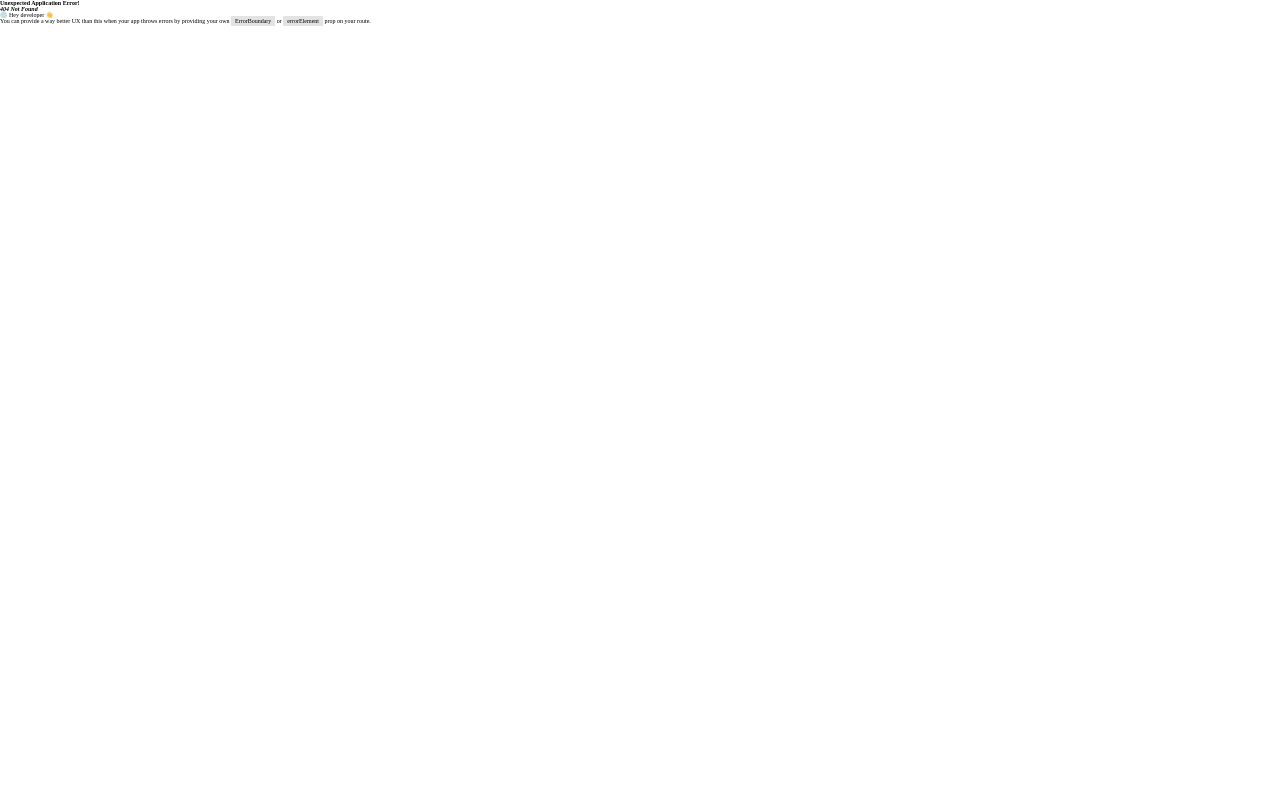
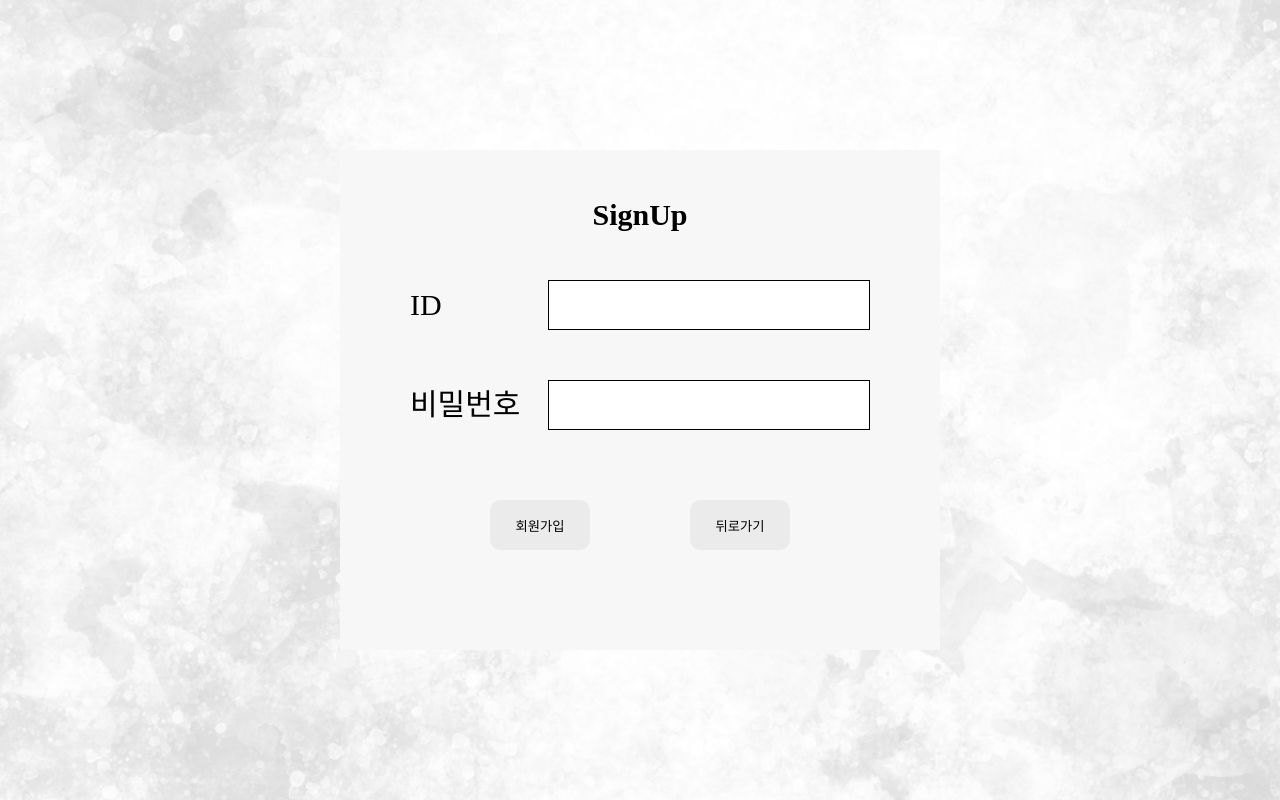
Before and after one commit to KIMGEONHWI/TodoList, a React (Vite) app in the folder todo-list/: page /Signup in a window 1280 px wide. Before the commit this address had no page. Built offline with nearby package versions, Linux system fonts and the light colour scheme; a web font is replaced by a local one.

Commit message:
feat: 회원가입 페이지 구현

```diff
--- a/todo-list/src/pages/Login.tsx
+++ b/todo-list/src/pages/Login.tsx
@@ -18,6 +18,10 @@ function Login() {
     navigate("/Calendar");
   };
 
+  const handleSignupClick = () => {
+    navigate("/Signup");
+  };
+
   return (
     <LoginPageContainer>
       <LoginBoxContainer>
@@ -35,6 +39,7 @@ function Login() {
         </InputSection>
         <BtnSection>
           <Button onClick={handleLoginClick}>로그인</Button>
+          <Button onClick={handleSignupClick}>회원가입</Button>
         </BtnSection>
       </LoginBoxContainer>
     </LoginPageContainer>
--- /dev/null
+++ b/todo-list/src/pages/Signup.tsx
@@ -0,0 +1,138 @@
+import styled from "styled-components";
+import { useNavigate } from "react-router-dom";
+import { useState, useRef } from "react";
+
+function SignUp() {
+  const [id, setId] = useState("");
+  const [pw, setPw] = useState("");
+  const navigate = useNavigate();
+
+  const idInputRef = useRef<HTMLInputElement>(null);
+  const pwInputRef = useRef<HTMLInputElement>(null);
+
+  const validateForm = () => {
+    let isValid = true;
+
+    if (!id) {
+      idInputRef.current?.focus();
+      isValid = false;
+    }
+
+    if (!pw) {
+      if (isValid) {
+        pwInputRef.current?.focus();
+      }
+      isValid = false;
+    }
+
+    return isValid;
+  };
+
+  const handleSubmit = () => {
+    if (!validateForm()) return;
+
+    // Here you can add any logic you want to handle after the form validation is successful
+    alert("회원가입 버튼이 클릭되었습니다.");
+    navigate("/");
+  };
+
+  const handleBackClick = () => {
+    navigate(-1);
+  };
+
+  return (
+    <SignupPageContainer>
+      <SignupBoxContainer>
+        <SignupTitle>SignUp</SignupTitle>
+        <SignupInputSection>
+          <SignupInputContainer>
+            <IdPwNicknamePhoneTitle>ID</IdPwNicknamePhoneTitle>
+            <SignupInputBox
+              ref={idInputRef}
+              value={id}
+              onChange={(e) => setId(e.target.value)}
+            />
+          </SignupInputContainer>
+          <SignupInputContainer>
+            <IdPwNicknamePhoneTitle>비밀번호</IdPwNicknamePhoneTitle>
+            <SignupInputBox
+              ref={pwInputRef}
+              type="password"
+              value={pw}
+              onChange={(e) => setPw(e.target.value)}
+            />
+          </SignupInputContainer>
+        </SignupInputSection>
+        <SignupBtnSection>
+          <SignupButton onClick={handleSubmit}>회원가입</SignupButton>
+          <SignupButton onClick={handleBackClick}>뒤로가기</SignupButton>
+        </SignupBtnSection>
+      </SignupBoxContainer>
+    </SignupPageContainer>
+  );
+}
+
+export default SignUp;
+
+const SignupPageContainer = styled.main`
+  display: flex;
+  justify-content: center;
+  align-items: center;
+  width: 100%;
+  height: 100vh;
+  background-image: url("/src/assets/img/background.jpg");
+  background-size: cover;
+  background-position: center;
+`;
+
+const SignupBoxContainer = styled.section`
+  display: flex;
+  flex-direction: column;
+  align-items: center;
+  width: 60rem;
+  height: 50rem;
+  padding: 5rem 7rem;
+  background-color: #f7f7f7;
+`;
+
+const SignupTitle = styled.h1`
+  font-size: 3rem;
+`;
+
+const SignupInputSection = styled.section`
+  display: flex;
+  flex-direction: column;
+  width: 100%;
+`;
+
+const SignupInputContainer = styled.div`
+  display: flex;
+  justify-content: space-between;
+  align-items: center;
+  width: 100%;
+  margin-top: 5rem;
+`;
+
+const IdPwNicknamePhoneTitle = styled.p`
+  font-size: 3rem;
+`;
+
+const SignupInputBox = styled.input`
+  width: 70%;
+  height: 5rem;
+  padding-left: 4rem;
+  border: 1px solid black;
+`;
+
+const SignupBtnSection = styled.section`
+  display: flex;
+  gap: 10rem;
+  margin-top: 7rem;
+`;
+
+const SignupButton = styled.button`
+  width: 10rem;
+  height: 5rem;
+  border-radius: 1rem;
+  background-color: #ebebeb;
+`;
```
Also changed, not shown: todo-list/src/Router.tsx (+6 -1 lines), 1 other file (tests, documents, lock files or other folders).
